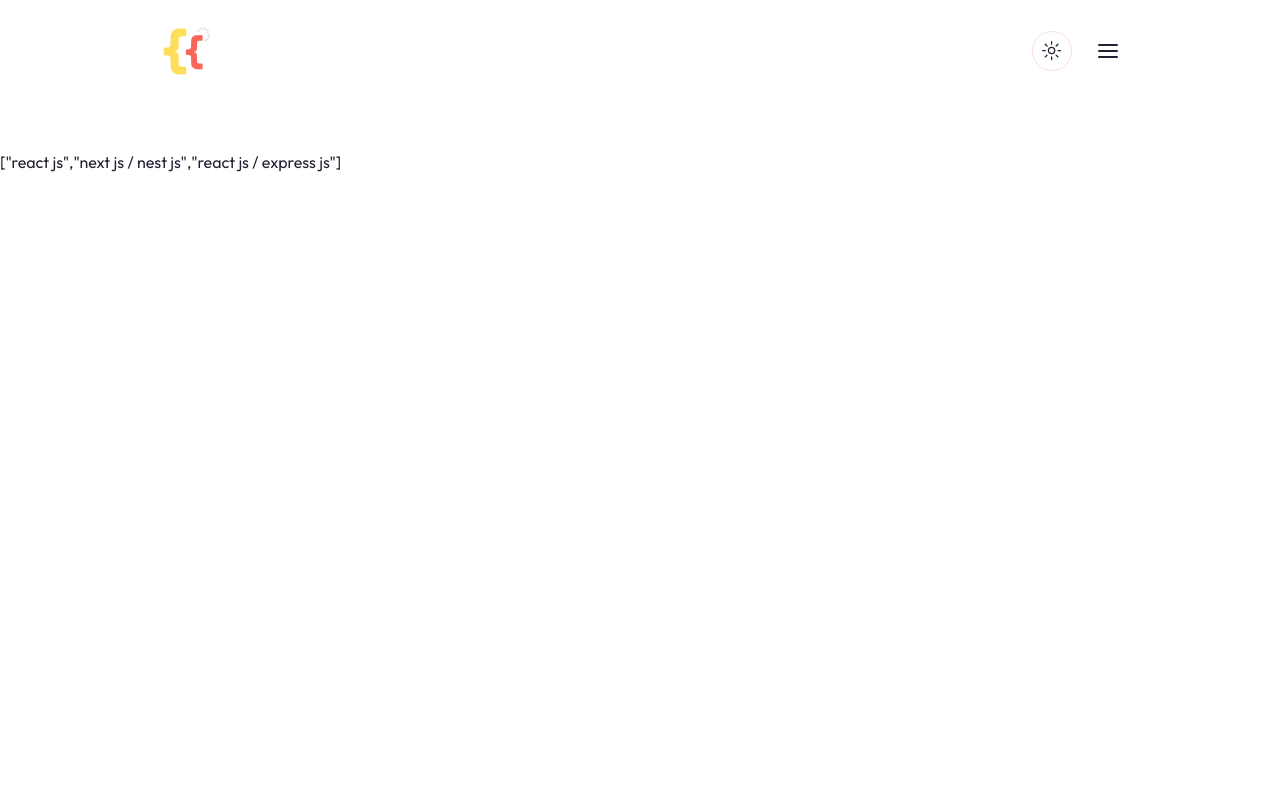
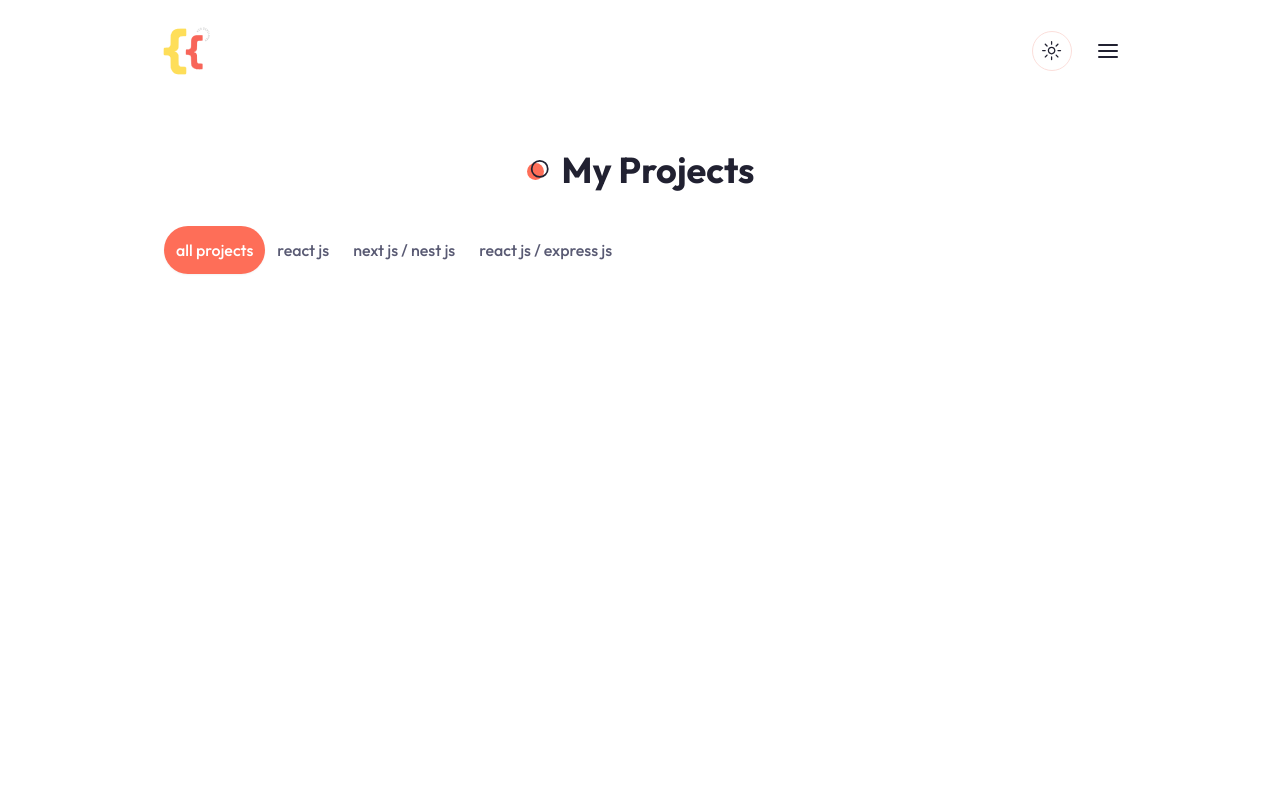
Before and after one commit to carlcarambas/portfolio_react_tailwind, a Next.js app: page /projects in a window 1280 px wide. Shown: the top 800 px of the page. Built offline with nearby package versions, Linux system fonts and the light colour scheme.

Commit message:
initial projects tabs

```diff
--- a/app/projects/page.jsx
+++ b/app/projects/page.jsx
@@ -1,15 +1,38 @@
 'use client'
 import React, { useState } from 'react'
 import { projectData } from '@/lib/developer-data'
+import { Tabs, TabsList, TabsTrigger } from '@/components/ui/tabs'
+
+const DEFAULT_CATEGORY = 'all projects'
 
 const uniqueCategories = [
+  DEFAULT_CATEGORY,
   ...new Set(projectData.map((project) => project.category)),
 ]
 
 const Projects = () => {
+  const [categories, setCategories] = useState(uniqueCategories)
+  const [currentCategory, setCurrentCategory] = useState(DEFAULT_CATEGORY)
+  console.log('categories', categories)
   return (
     <section className="min-h-screen pt-12">
-      {JSON.stringify(uniqueCategories)}
+      <div className="container mx-auto">
+        <h2 className="section-title mb-8 xl:mb-16 text-center mx-auto">
+          My Projects
+        </h2>
+        {/* tabs */}
+        <Tabs defaultValue={currentCategory}>
+          <TabsList>
+            {categories.map((category, index) => {
+              return (
+                <TabsTrigger key={index} value={category}>
+                  {category}
+                </TabsTrigger>
+              )
+            })}
+          </TabsList>
+        </Tabs>
+      </div>
     </section>
   )
 }
```
